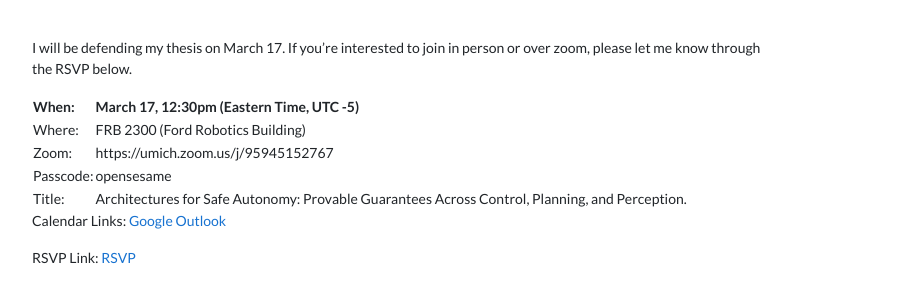
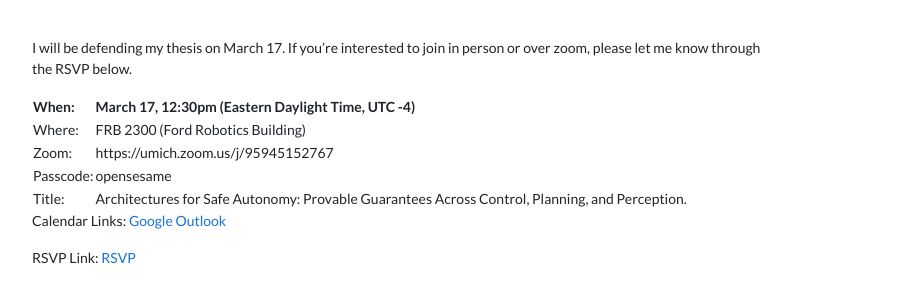
Before and after one commit to dev10110/dev10110.github.io, a Jekyll site: the page built from _news/2025-03-01-defense.md, in a window 1280 px wide. Shown: the part 214-505 px from the top of the page, without its empty margins (241-1142 px from the left). Built offline with Jekyll 4.4.1, drawn with Linux system fonts in a browser that asks for light colours; nearby versions of some CDN libraries.

Commit message:
Update 2025-03-01-defense.md
fixed eastern vs daylight time

```diff
--- a/_news/2025-03-01-defense.md
+++ b/_news/2025-03-01-defense.md
@@ -5,8 +5,9 @@ title:  "Thesis Defense Scheduled! Click for RSVP"
 
 I will be defending my thesis on March 17. If you’re interested to join in person or over zoom, please let me know through the RSVP below.
 
-| When:  |  March 17, 12:30pm (Eastern Time, UTC -5) |
-|--------|----------------------------------------|
+
+| When:  |  March 17, 12:30pm (Eastern Daylight Time, UTC -4) |
+|--------|---------------------|
 | Where: | FRB 2300 (Ford Robotics Building) |
 | Zoom:   | https://umich.zoom.us/j/95945152767  |
 | Passcode: | opensesame |
```
